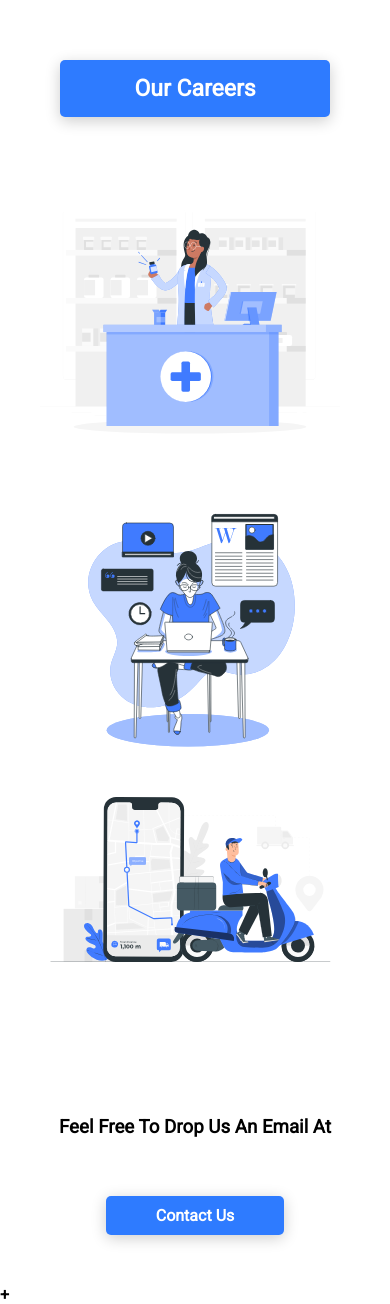
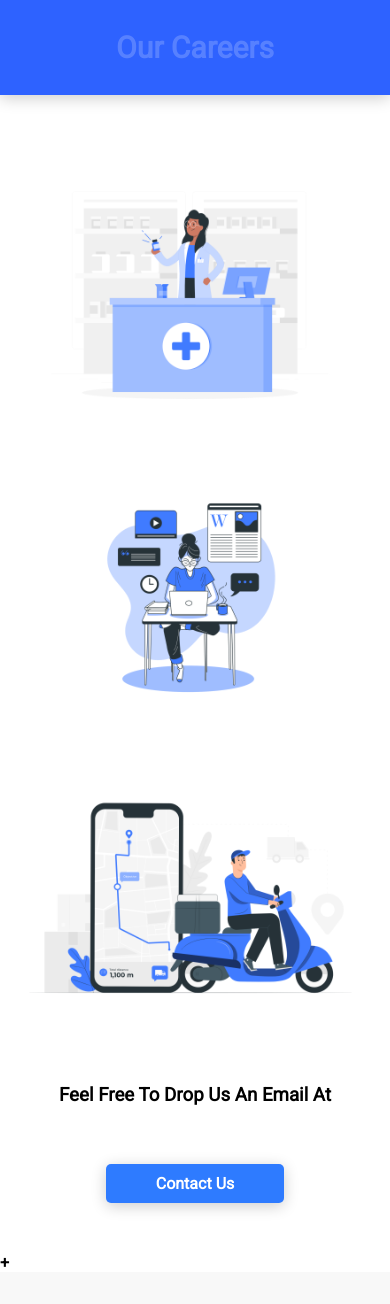
Before and after one commit to Akalanka47000/Online-Pharmacy-Portal, a PHP site: page /pages/careers/careers.html in a window 390 px wide. After the commit the page ends 1267 px from the top, so only its background shows below. Run offline with PHP 8.4, Linux system fonts and the light colour scheme.

Commit message:
Careers page and Payment DB completed

```diff
--- a/config/config.php
+++ b/config/config.php
@@ -9,7 +9,7 @@
     $dbname = "pharmacyDB";
 
     $tryCount=0;
-    while($tryCount<3){
+    while($tryCount<2){
         $conn = new mysqli($servername, $username, $password, $dbname);
         if ($conn->connect_error) {
              if(str_contains($conn->connect_error,'Unknown database')){
--- a/pages/careers/careers.css
+++ b/pages/careers/careers.css
@@ -1,17 +1,12 @@
 .careerHeaderBar {
   background-color: #2e7bff;
-  padding: 15px 30px 15px 30px;
-  margin-left: 60px;
-  margin-right: 60px;
-  margin-top: 60px;
-  margin-bottom: 60px;
-  border-radius: 5px;
-  box-shadow: 0px 4px 15px -0px rgba(0, 0, 0, 0.2);
   text-align: center;
-  color: #ffffff;
-  font-size: 23px;
-  cursor: default;
-  transition: all 0.4s ease;
+  font-weight: bold;
+  font-size: 30px;
+  color: white;
+  margin-bottom: 50px;
+  padding: 30px;
+  box-shadow: 0px 3px 15px -0px rgba(0, 0, 0, 0.2);
 }
 
 .careerHeaderBar:hover {
@@ -58,8 +53,25 @@
   text-align: center;
 }
 
+.career_img
+{
+  width: 25vw;
+}
+
 @media screen and (max-width: 960px) {
   .openingRow {
     flex-direction: column !important;
   }
+  .img {
+    position: relative;
+    width: 300px;
+    height: 300px;
+    margin-right: 10px;
+  }
+
+.career_img
+{
+  width: 85vw;
 }
+
+}
--- a/pages/careers/careers.html
+++ b/pages/careers/careers.html
@@ -28,6 +28,7 @@
       name="viewport"
       content="width=device-width, initial-scale=1, minimum-scale=1"
     />
+
   </head>
 
   <body>
@@ -35,12 +36,16 @@
       <!-- Navbar -->
       <?php $PATH = $_SERVER["DOCUMENT_ROOT"]."/Online-Pharmacy-Portal/components/layout/navbar/"; include($PATH."navbar.html"); ?>
       <div class="column">
-        <div class="careerHeaderBar">Our Careers</div>
+        <div class="careerHeaderBar " data-aos="fade-right">
+          <div class = "blink pageHeading">
+            Our Careers
+          </div>
+        </div>
 
         <div class="row justify-center w-full openingRow">
-          <div class="img row justify-center">
-            <img
-              src="/Online-Pharmacy-Portal/assets/images/careers/pharmacist.svg"
+          <div class="img row justify-center"  id= "CAV">
+            <img class = "career_img" data-aos="fade-right"
+              src="/Online-Pharmacy-Portal/assets/images/careers/Pharmacist.png"
             />
 
             <div class="careerPopup">
@@ -49,9 +54,9 @@
             </div>
           </div>
 
-          <div class="img">
-            <img
-              src="/Online-Pharmacy-Portal/assets/images/careers/deliverer.svg"
+          <div class="img row justify-center">
+            <img class = "career_img" data-aos="fade-up"
+              src="/Online-Pharmacy-Portal/assets/images/careers/Cashier.png"
             />
 
             <div class="careerPopup">
@@ -60,9 +65,9 @@
             </div>
           </div>
 
-          <div class="img">
-            <img
-              src="/Online-Pharmacy-Portal/assets/images/careers/cashier.svg"
+          <div class="img row justify-center">
+            <img class = "career_img" data-aos="fade-left"
+              src="/Online-Pharmacy-Portal/assets/images/careers/DeliveryPerson.png"
             />
 
             <div class="careerPopup">
@@ -82,7 +87,7 @@
               width: auto;
               padding-left: 50px;
               padding-right: 50px;
-			  margin-top: 20px;
+			        margin-top: 20px;
               margin-bottom: 50px;
             "
           >
--- a/pages/home/home.css
+++ b/pages/home/home.css
@@ -175,7 +175,7 @@
 
 .visibleAnsText{
   pointer-events: all;
-  color: #FFFFFF
+  color: #FFFFFF;
   opacity:0;
   transition: all 0.4s ease;
 }
--- a/pages/payment/payment.css
+++ b/pages/payment/payment.css
@@ -88,7 +88,7 @@
   font-size: 15px;
 }
 
-@media screen and (max-width: 1260px) {
+@media screen and (max-width: 1160px) {
   .paymentRow {
     flex-direction: column !important;
   }
```
Also changed, not shown: pages/contactUs/contactUs.css (+44 -0 lines), pages/contactUs/contactUs.html (+8 -6 lines), pages/payment/payment.js (+30 -8 lines), pages/payment/payment.php (added, +20 -0 lines), assets/images/Careers/Cashier.png (added), assets/images/Careers/Cashier.svg (deleted), assets/images/Careers/Deliverer.svg (deleted), assets/images/Careers/DeliveryPerson.png (added), assets/images/Careers/Pharmacist.png (added), assets/images/Careers/Pharmacist.svg (deleted), assets/images/Contact Us/g+.png (added).
